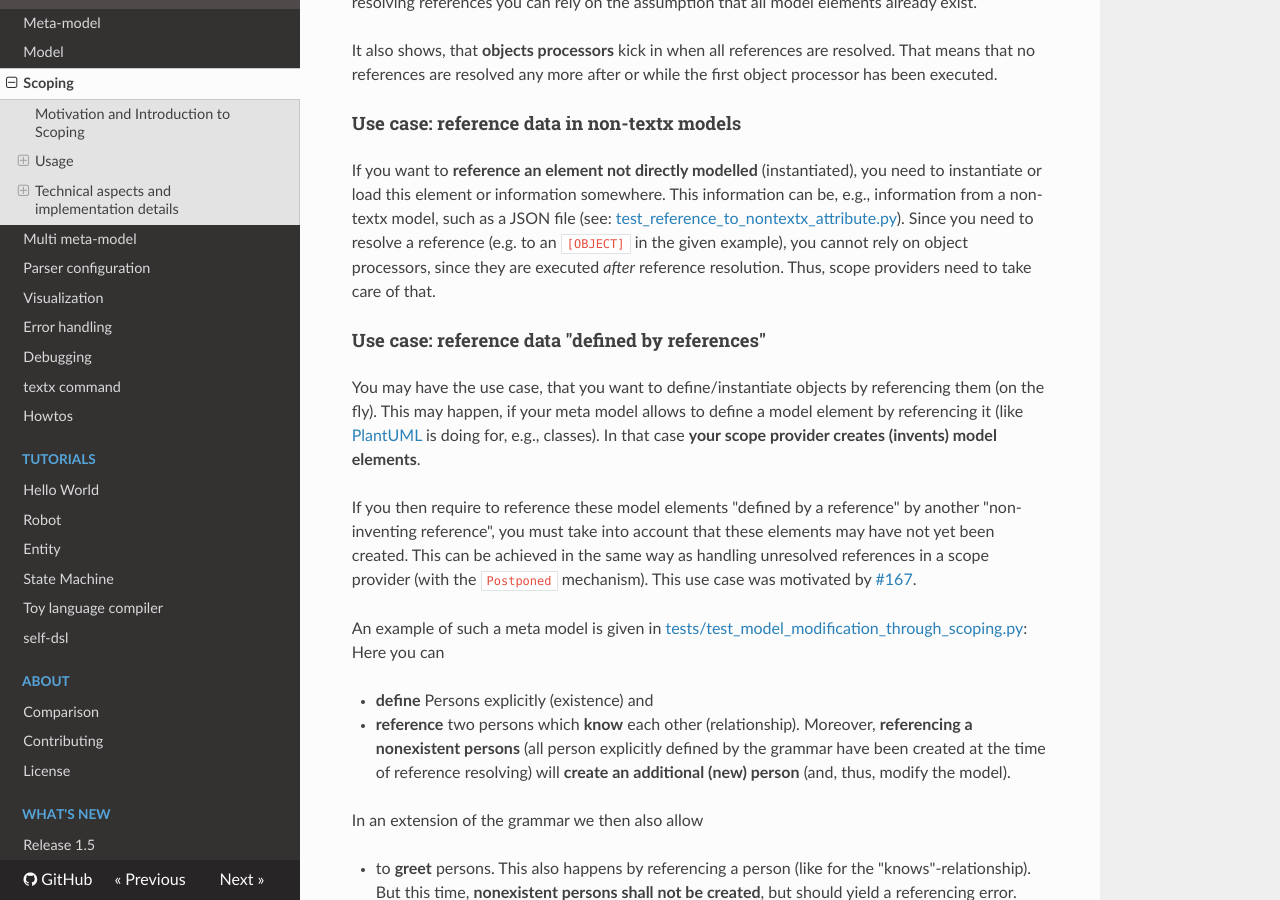
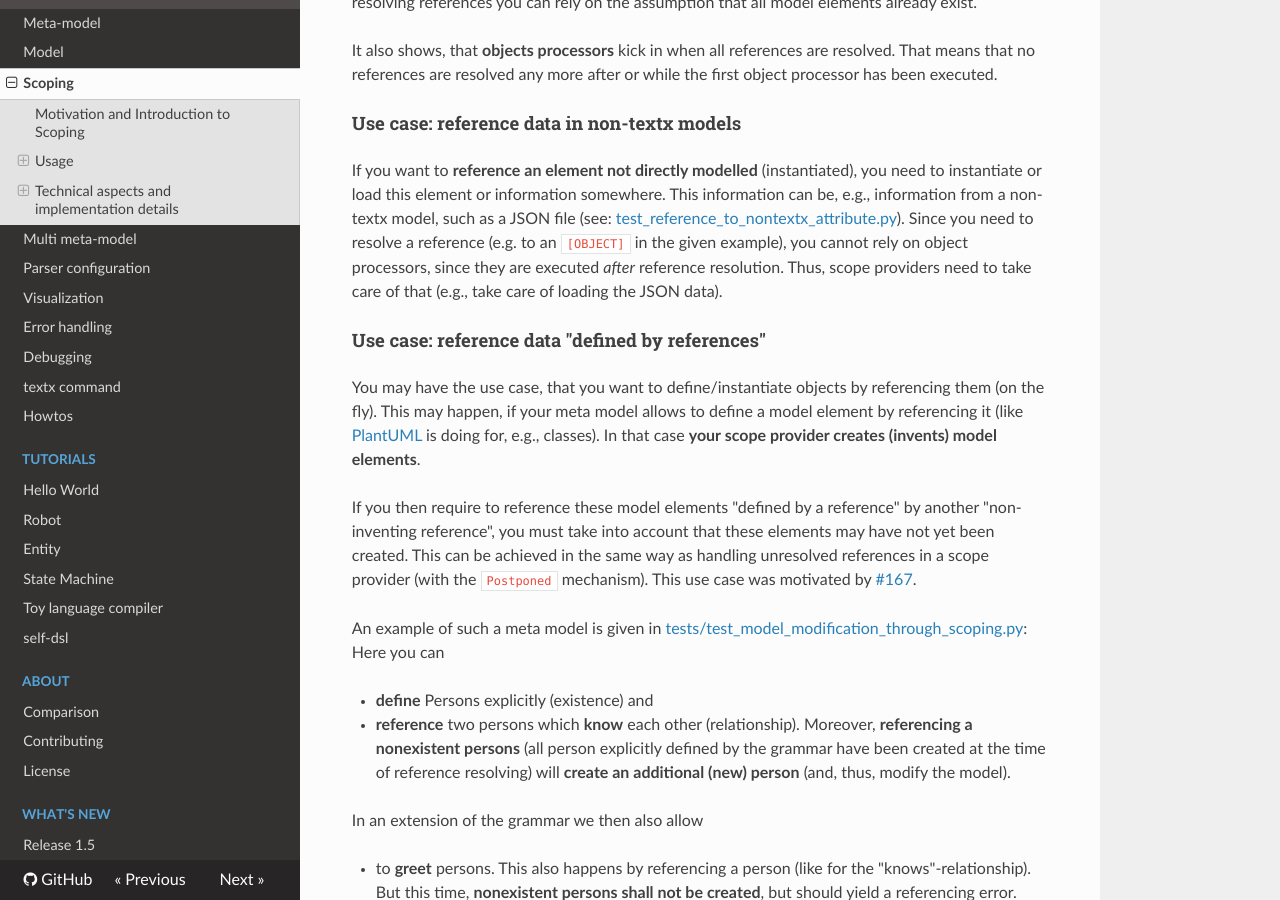
Before and after one commit to textX/textX, an MkDocs documentation site: the page built from docs/scoping.md, in a window 1280 px wide and 900 px high, scrolled down 5303 px. Built offline with MkDocs 1.6.1, drawn with Linux system fonts in a browser that asks for light colours; nearby versions of some CDN libraries; comment, search, counter and statistics services are not loaded.

Commit message:
added info

````diff
--- a/docs/scoping.md
+++ b/docs/scoping.md
@@ -260,7 +260,7 @@ e.g., information from a non-textx model, such as a JSON file
 Since you need to resolve a reference (e.g. to an ```[OBJECT]``` in the
 given example), you cannot rely on object processors, since they are executed
 *after* reference resolution. Thus, scope providers need to take care of
-that.
+that (e.g., take care of loading the JSON data).
 
 #### Use case: reference data "defined by references"
 
````
